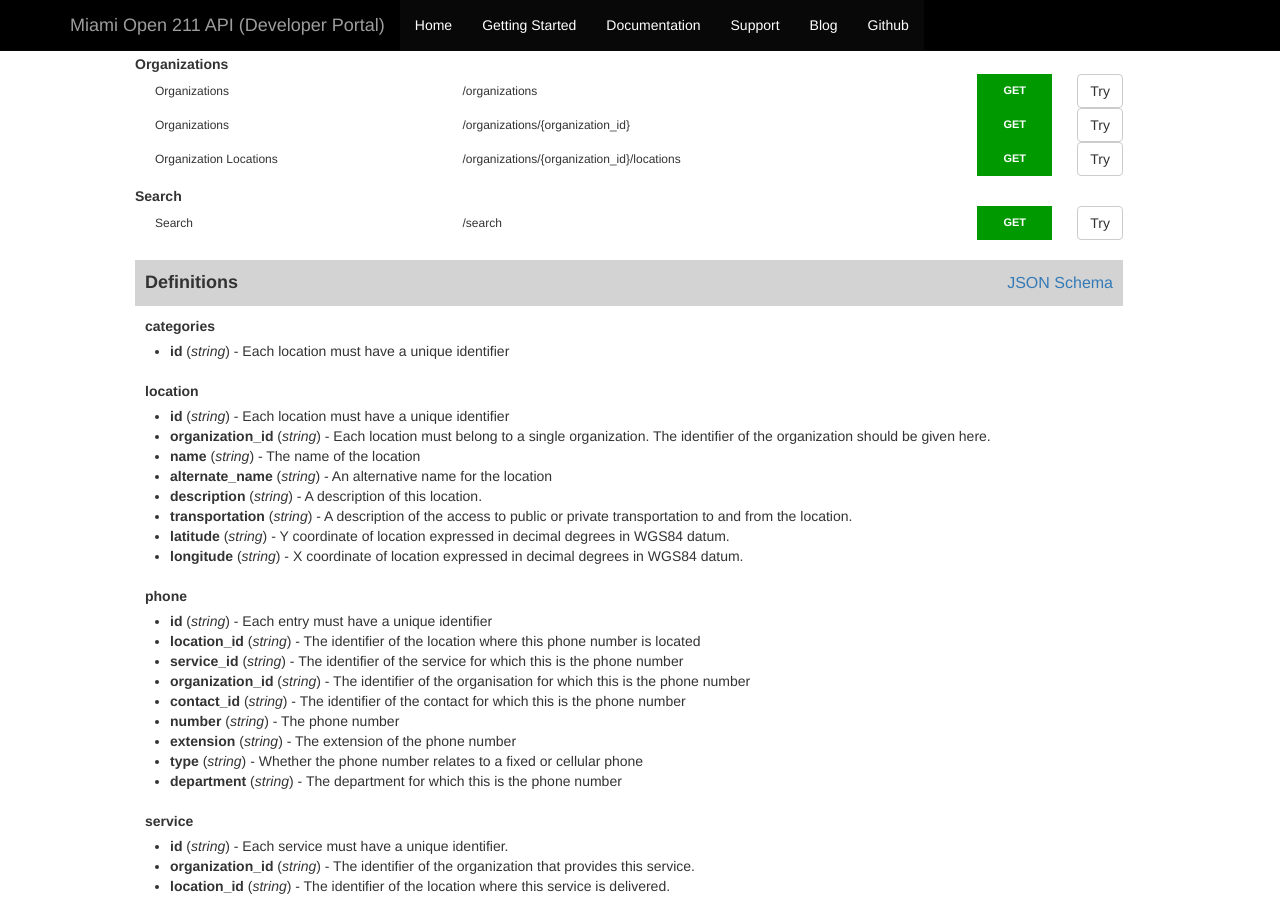
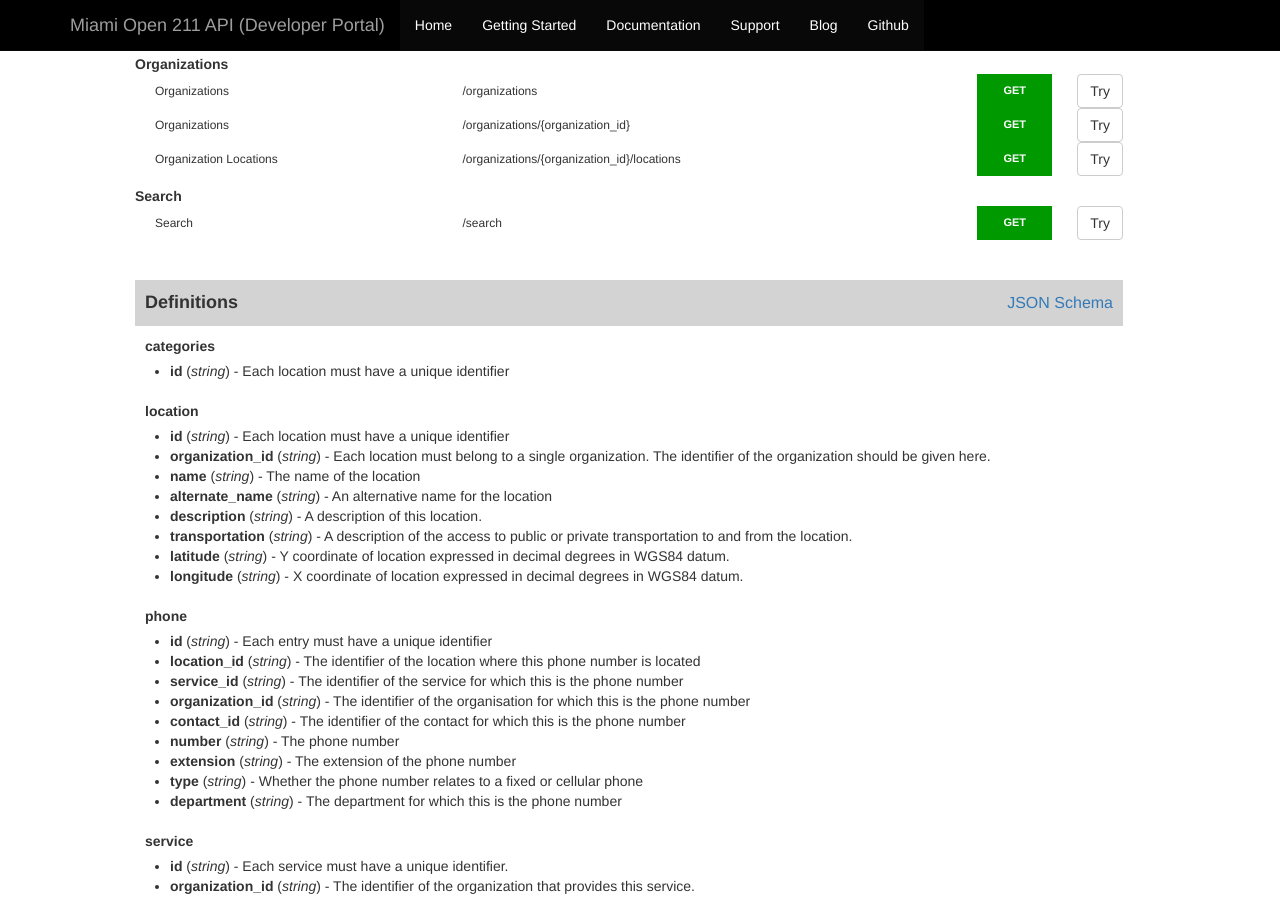
Before and after one commit to xrysanthos/developer-portal, a Jekyll site: the page built from documentation/index.html, in a window 1280 px wide and 900 px high, scrolled down 423 px. Built offline with Jekyll 4.4.1, drawn with Linux system fonts in a browser that asks for light colours; nearby versions of some CDN libraries; library files that are not in the unit come from our copies.

Commit message:
add break

```diff
--- a/documentation/index.html
+++ b/documentation/index.html
@@ -542,9 +542,9 @@
 
                           {% endfor %}
 
-                          <tr style="margin: 5px;">
-                            <td colspan="5"><a name="definitions"></a><br /></td>
-                          </tr>
+                        <tr style="margin: 5px;">
+                          <td colspan="5"><a name="definitions"></a><br /><br /></td>
+                        </tr>
                         <tr style="background-color: #D3D3D3;">
                           <td align="left" style="font-size: 18px; font-weight: bold; padding: 10px;">Definitions</td>
                           <td colspan="4" align="right" style="padding: 10px;">
```
